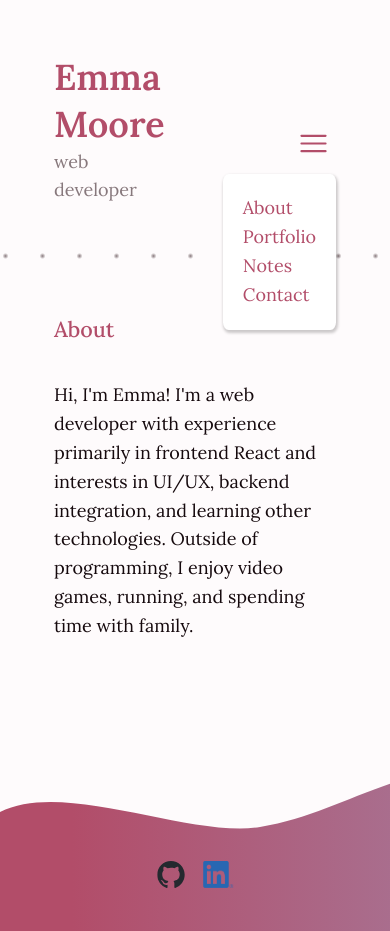
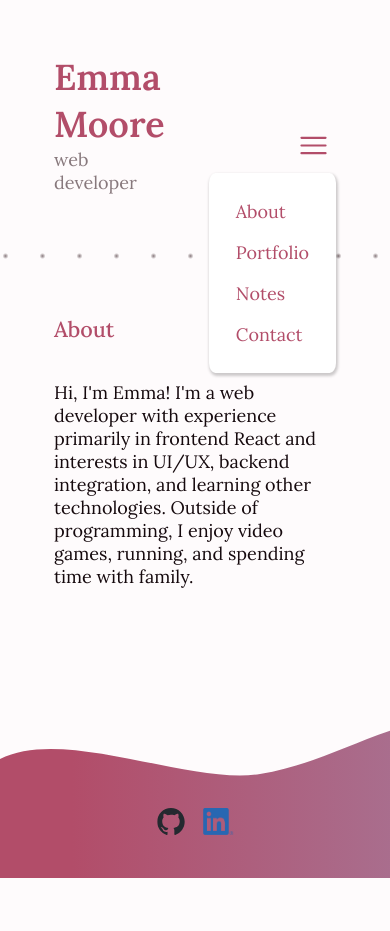
Before and after one commit to emoore29/My-Portfolio, a Next.js app: page /about in a window 390 px wide. Both pictures are taken after a click on the button 313 px from the left and 147 px from the top of the page. After the commit the page ends 878 px from the top, so only its background shows below. Built offline with nearby package versions, Linux system fonts and the light colour scheme.

Commit message:
restyled mobile nav button and list

```diff
--- a/components/footer.js
+++ b/components/footer.js
@@ -5,7 +5,6 @@ import Image from "next/image";
 export default function Footer() {
   return (
     <footer className={styles.socialsFooter}>
-      {/* <WaveSvg /> */}
       <section className={styles.logoSection}>
         <a target="_blank" href="https://github.com/AthenasCode">
           <GhIcon />
--- a/components/mobileNavigation.js
+++ b/components/mobileNavigation.js
@@ -7,18 +7,10 @@ export default function MobileNavigation({ toggleMenu, isOpen }) {
     <div className={styles.mobileNav}>
       <button>
         <MenuIcon toggleMenu={toggleMenu} />
-        {/* <Image
-                  onClick={toggleMenu}
-                  priority
-                  src={menuIcon}
-                  alt="Menu button"
-                  width="35"
-                  height="35"
-                /> */}
       </button>
       {isOpen && (
-        <nav className={styles.mobileNavList}>
-          <ul>
+        <nav className={styles.mobileNavListContainer}>
+          <ul className={styles.mobileNavListFlex}>
             <li>
               <Link onClick={toggleMenu} href="/about">
                 About
--- a/styles/global.css
+++ b/styles/global.css
@@ -18,7 +18,6 @@ body {
   margin: 0;
   font-family: "Lora", sans-serif;
   color: var(--text-main);
-  line-height: 1.6;
   font-size: 18px;
   background-color: var(--background);
 }
@@ -65,8 +64,6 @@ img {
 button {
   background: none;
   border: none;
-  /* -webkit-box-shadow: 1px 2px 3px 1px rgba(0, 0, 0, 0.2);
-  box-shadow: 1px 2px 3px 1px rgba(0, 0, 0, 0.2); */
   padding: 5px;
   margin: 0;
   font: inherit;
@@ -75,12 +72,7 @@ button {
 }
 
 button:hover {
-  -webkit-box-shadow: 1px 2px 3px 1px rgba(0, 0, 0, 0.2);
-  box-shadow: 1px 2px 3px 1px rgba(0, 0, 0, 0.2);
-}
-
-button:active {
-  background-color: rgb(106, 17, 17);
+  color: var(--background-raised);
 }
 
 fieldset {
--- a/styles/layout.module.css
+++ b/styles/layout.module.css
@@ -146,14 +146,20 @@ so the background width minus the radius of the dot, divided by 2 */
     display: block;
   }
 
-  .mobileNavList {
+  .mobileNavListContainer {
     position: absolute;
     right: 0px;
     border-radius: 5%;
     -webkit-box-shadow: 1px 2px 3px 1px rgba(0, 0, 0, 0.2);
     box-shadow: 1px 2px 3px 1px rgba(0, 0, 0, 0.2);
-    padding: 20px;
+    padding: 1.5rem;
     background-color: var(--background-raised);
+  }
+
+  .mobileNavListFlex {
+    display: flex;
+    flex-direction: column;
+    gap: 1rem;
   }
 
   .navList {
```
